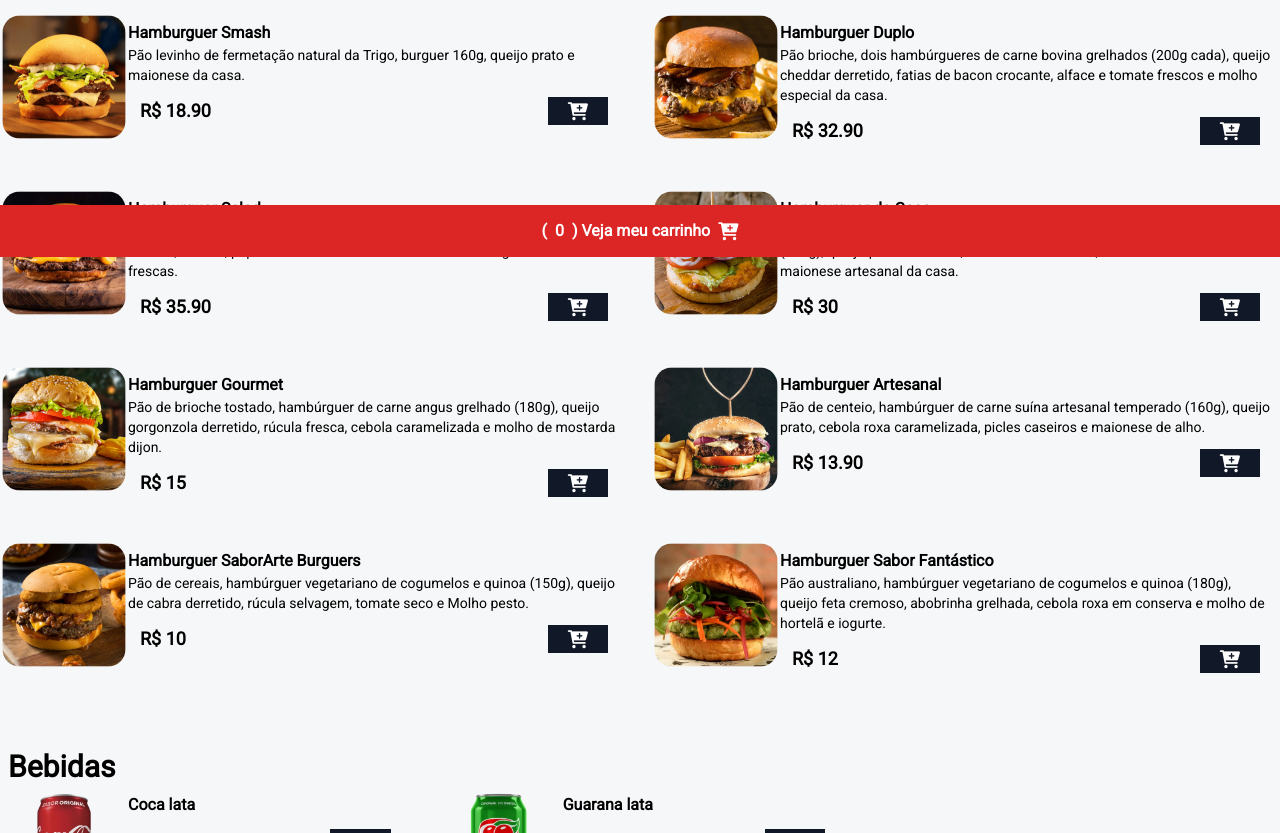
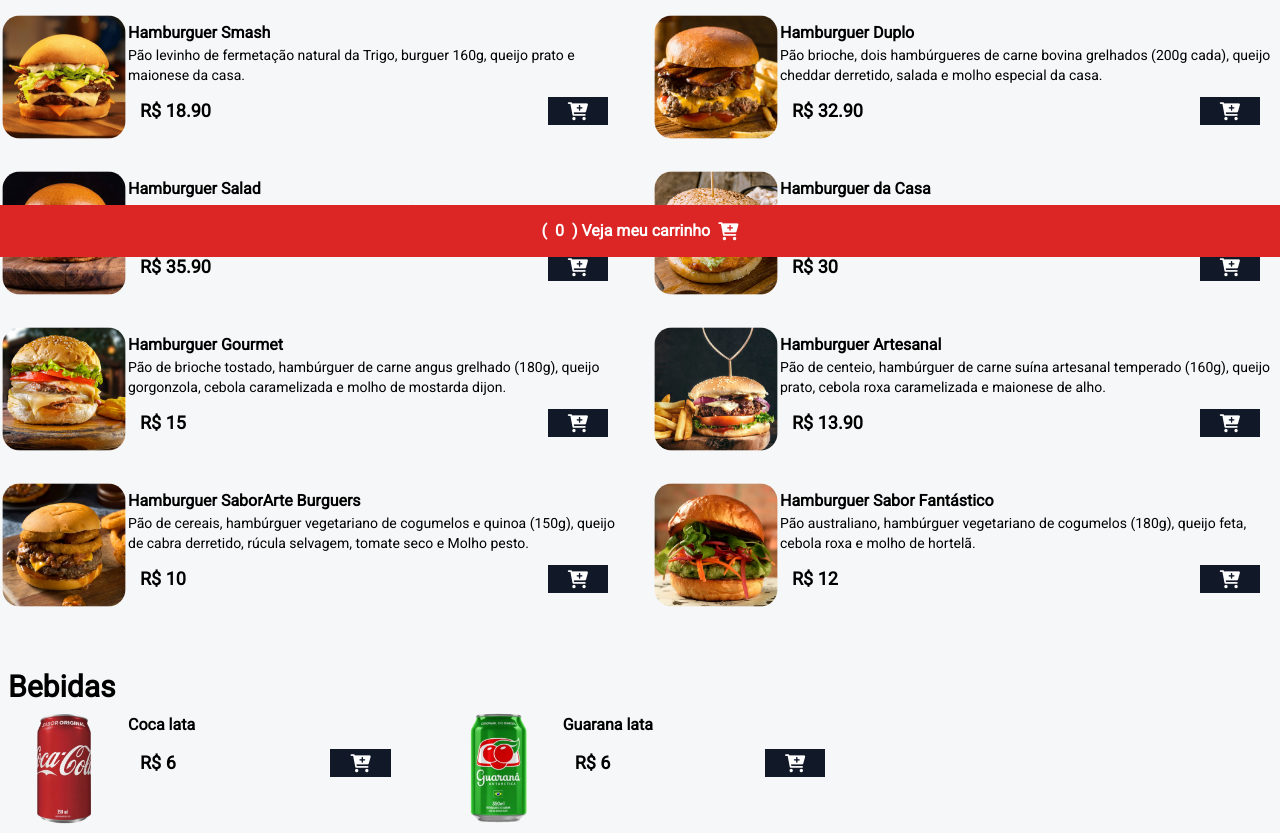
Before and after one commit to VictorCodeCraft/cardapio, a website: page index.html in a window 1280 px wide. Shown: the part 543-1376 px from the top of the page. Drawn offline with nearby package versions, Linux system fonts and the light colour scheme.

Commit message:
index.html

```diff
--- a/index.html
+++ b/index.html
@@ -1,13 +1,13 @@
 <!DOCTYPE html>
-<html lang="pt-BR">
+<html lang="pt">
 <head>
     <meta charset="UTF-8">
     <meta name="viewport" content="width=device-width, initial-scale=1.0">
-    <meta name="description" content="Faça pedidos online na 'Santana's Grill & Burgers'. Explore nosso cardápio,
-        adicione seus hambúrgueres favoritos ao carrinho e finalize seu pedido em poucos cliques.
-        Experimente agora e deixe-nos levar o sabor até você"
-    />
+    <meta name="description" content="Faça pedidos online na 'Santana's Grill & Burgers'. Explore nosso cardápio, adicione seus hambúrgueres favoritos ao carrinho e finalize seu pedido em poucos cliques.
+    Experimente agora e deixe-nos levar o sabor até você">
     <title>Santana's Grill & Burgers - A melhor hamburgueria</title>
+
+
 
   <link rel="stylesheet" type="text/css" href="https://cdn.jsdelivr.net/npm/toastify-js/src/toastify.min.css" />
 
@@ -96,7 +96,7 @@
         <div>
             <p class="font-bold">Hamburguer Duplo</p>
             <p class="text-sm">Pão brioche, dois hambúrgueres de carne bovina grelhados (200g cada),
-              queijo cheddar derretido, fatias de bacon crocante, alface e tomate frescos e molho especial da casa.</p>
+              queijo cheddar derretido, salada e molho especial da casa.</p>
             <div class="flex items-center gap-2 justify-between m-3">
                 <p class="font-bold text-lg">R$ 32.90</p>
                 <button
@@ -120,8 +120,8 @@
         />
         <div>
             <p class="font-bold">Hamburguer Salad</p>
-            <p class="text-sm">Pão integral, hambúrguer de frango grelhado (150g), mix de folhas verdes frescas, tomate,
-              pepino e cebola roxa fatiados e molho de iogurte com ervas frescas.</p>
+            <p class="text-sm">Pão integral, hambúrguer de frango grelhado (150g), tomate,
+              pepino e cebola roxa fatiados e molho de iogurte.</p>
             <div class="flex items-center gap-2 justify-between m-3">
                 <p class="font-bold text-lg">R$ 35.90</p>
                 <button
@@ -146,7 +146,7 @@
         <div>
             <p class="font-bold">Hamburguer da Casa</p>
             <p class="text-sm">Pão de hambúrguer tradicional, hambúrguer de carne bovina temperada (180g),
-              queijo prato derretido, cebola caramelizada, alface e tomate e maionese artesanal da casa.</p>
+              queijo prato, cebola, alface e tomate e maionese artesanal da casa.</p>
             <div class="flex items-center gap-2 justify-between m-3">
                 <p class="font-bold text-lg">R$ 30</p>
                 <button
@@ -171,8 +171,7 @@
           <div>
             <p class="font-bold">Hamburguer Gourmet</p>
             <p class="text-sm">Pão de brioche tostado, hambúrguer de carne angus grelhado (180g),
-              queijo gorgonzola derretido, rúcula fresca, cebola caramelizada e molho de mostarda dijon.</p>
-
+              queijo gorgonzola, cebola caramelizada e molho de mostarda dijon.</p>
             <div class="flex items-center gap-2 justify-between m-3">
                 <p class="font-bold text-lg">R$ 15</p>
                 <button
@@ -197,8 +196,7 @@
         <div>
             <p class="font-bold">Hamburguer Artesanal</p>
             <p class="text-sm">Pão de centeio, hambúrguer de carne suína artesanal temperado (160g),
-                queijo prato, cebola roxa caramelizada, picles caseiros e maionese de alho.</p>
-
+                queijo prato, cebola roxa caramelizada e maionese de alho.</p>
             <div class="flex items-center gap-2 justify-between m-3">
                 <p class="font-bold text-lg">R$ 13.90</p>
                 <button
@@ -224,7 +222,6 @@
             <p class="font-bold">Hamburguer SaborArte Burguers</p>
             <p class="text-sm">Pão de cereais, hambúrguer vegetariano de cogumelos e quinoa (150g),
               queijo de cabra derretido, rúcula selvagem, tomate seco e Molho pesto.</p>
-
             <div class="flex items-center gap-2 justify-between m-3">
                 <p class="font-bold text-lg">R$ 10</p>
                 <button
@@ -248,8 +245,8 @@
           />
         <div>
             <p class="font-bold">Hamburguer Sabor Fantástico</p>
-            <p class="text-sm">Pão australiano, hambúrguer vegetariano de cogumelos e quinoa (180g),
-              queijo feta cremoso, abobrinha grelhada, cebola roxa em conserva e molho de hortelã e iogurte.</p>
+            <p class="text-sm">Pão australiano, hambúrguer vegetariano de cogumelos (180g),
+              queijo feta, cebola roxa e molho de hortelã.</p>
 
             <div class="flex items-center gap-2 justify-between m-3">
                 <p class="font-bold text-lg">R$ 12</p>
```
